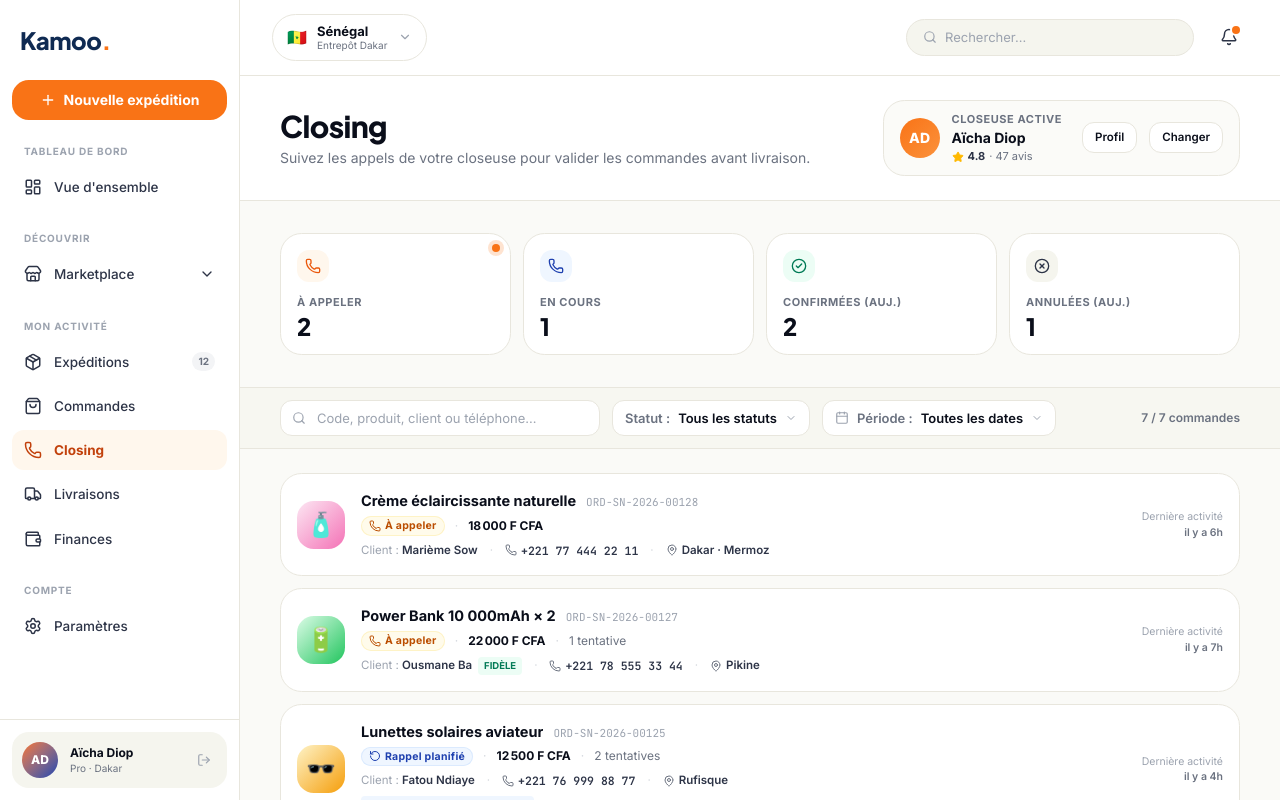
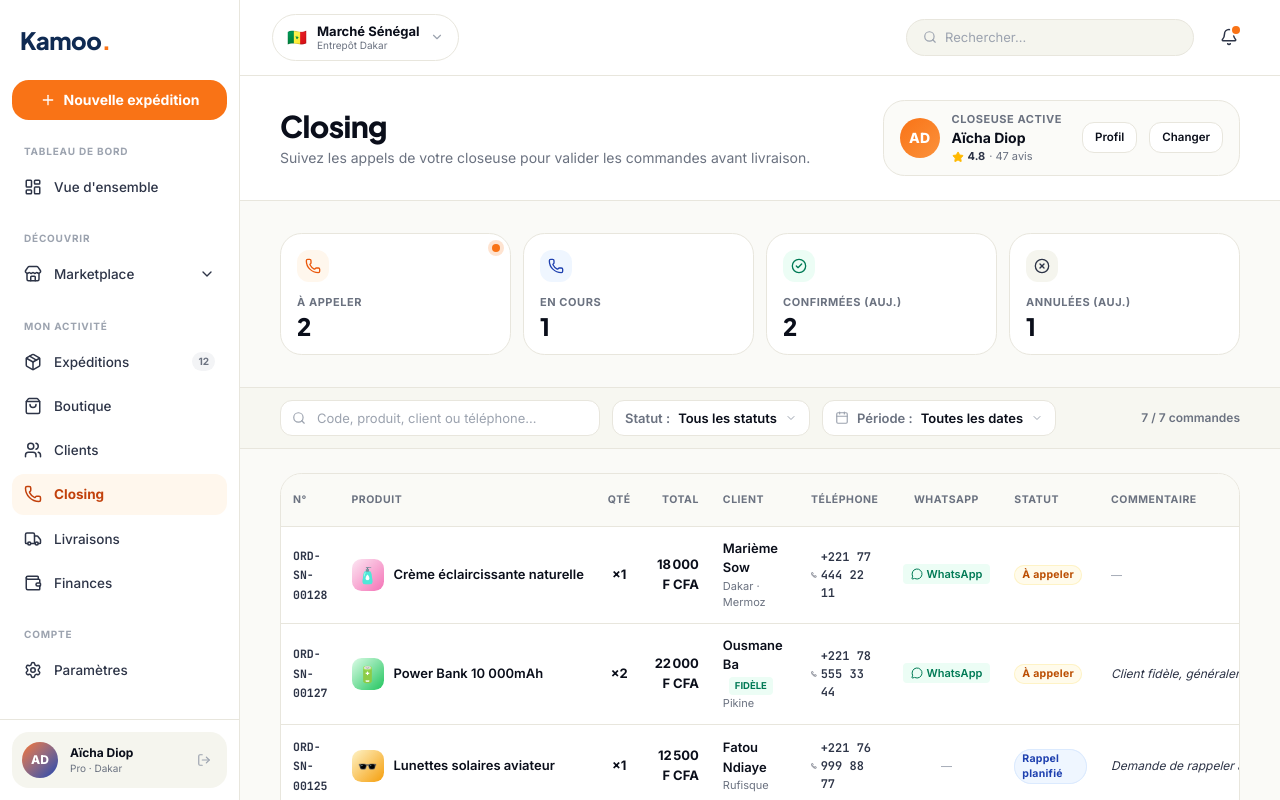
Before and after one commit to Patrick-hub90/kamoo-app, a Next.js app: page /closing in a window 1280 px wide. Built offline with nearby package versions, Linux system fonts and the light colour scheme.

Commit message:
feat: refonte sidebar (Commandes→Clients, ajout Boutique) + concept Marché dans selecteur + Closing en tableau Shopify-style avec compte à rebours

```diff
--- /dev/null
+++ b/src/app/(vendor)/boutique/page.tsx
@@ -0,0 +1,11 @@
+import { StubPage } from "@/components/kamoo/stub-page";
+
+export default function BoutiquePage() {
+  return (
+    <StubPage
+      title="Boutique"
+      subtitle="Catalogue de vos produits enrichis (FAQ, mode d'emploi, garantie, stock) pour faciliter le travail de votre closeuse."
+      emoji="🛒"
+    />
+  );
+}
--- /dev/null
+++ b/src/app/(vendor)/clients/page.tsx
@@ -0,0 +1,11 @@
+import { StubPage } from "@/components/kamoo/stub-page";
+
+export default function ClientsPage() {
+  return (
+    <StubPage
+      title="Clients"
+      subtitle="Tous les consommateurs qui ont commandé chez vous, avec leur historique de commandes."
+      emoji="👥"
+    />
+  );
+}
--- a/src/app/(vendor)/closing/page.tsx
+++ b/src/app/(vendor)/closing/page.tsx
@@ -4,13 +4,15 @@ import { useMemo, useState } from "react";
 import {
   CheckCircle2,
   ChevronDown,
+  MessageCircle,
   Phone,
   Search,
   Star,
   XCircle,
 } from "lucide-react";
-import { ClosingCard } from "@/components/kamoo/closing-card";
 import { StatCard } from "@/components/kamoo/stat-card";
+import { StatusPill } from "@/components/kamoo/status-pill";
+import { Countdown } from "@/components/kamoo/countdown";
 import {
   DateRangeFilter,
   type DateFilterValue,
@@ -22,8 +24,11 @@ import {
 } from "@/lib/data/mock-closing";
 import {
   CLOSING_STATUS_LABELS,
+  CANCELLATION_REASON_LABELS,
+  type ClosingAssignment,
   type ClosingStatus,
 } from "@/lib/types/closing";
+import { formatXOF } from "@/lib/format";
 import { cn } from "@/lib/utils";
 
 type StatusFilter = "all" | ClosingStatus;
@@ -37,6 +42,22 @@ const STATUS_FILTERS: { id: StatusFilter; label: string }[] = [
   { id: "cancelled", label: CLOSING_STATUS_LABELS.cancelled },
   { id: "delivered", label: CLOSING_STATUS_LABELS.delivered },
 ];
+
+function statusTone(s: ClosingStatus) {
+  switch (s) {
+    case "to_call":
+      return "amber" as const;
+    case "called":
+    case "callback_scheduled":
+      return "blue" as const;
+    case "confirmed":
+      return "green" as const;
+    case "cancelled":
+      return "red" as const;
+    case "delivered":
+      return "gray" as const;
+  }
+}
 
 export default function ClosingPage() {
   const assignments = MOCK_CLOSING_ASSIGNMENTS;
@@ -66,7 +87,6 @@ export default function ClosingPage() {
         )
           return false;
       }
-      // Date filtering omitted for brevity; could be applied like in expeditions
       return true;
     });
   }, [assignments, statusFilter, search]);
@@ -212,7 +232,6 @@ export default function ClosingPage() {
             )}
           </div>
 
-          {/* Filtre date */}
           <DateRangeFilter value={dateFilter} onChange={setDateFilter} />
 
           {filtersActive && (
@@ -236,8 +255,8 @@ export default function ClosingPage() {
         </div>
       </div>
 
-      {/* LISTE */}
-      <div className="flex-1 overflow-y-auto px-10 py-6">
+      {/* TABLEAU style Shopify */}
+      <div className="flex-1 overflow-auto px-10 py-6">
         {filtered.length === 0 ? (
           <div className="grid place-items-center rounded-2xl border border-dashed border-line bg-white py-20 text-center">
             <div className="text-3xl">📞</div>
@@ -246,13 +265,197 @@ export default function ClosingPage() {
             </p>
           </div>
         ) : (
-          <div className="flex flex-col gap-3">
-            {filtered.map((a) => (
-              <ClosingCard key={a.id} assignment={a} />
-            ))}
-          </div>
+          <ClosingTable assignments={filtered} />
         )}
       </div>
     </div>
   );
 }
+
+/* ─── Tableau type Shopify ──────────────────────────────────────── */
+function ClosingTable({ assignments }: { assignments: ClosingAssignment[] }) {
+  return (
+    <div className="overflow-x-auto rounded-2xl border border-line bg-white">
+      <table className="w-full text-[13px]">
+        <thead>
+          <tr className="border-b border-line bg-paper-2/50 text-left">
+            <Th>N°</Th>
+            <Th>Produit</Th>
+            <Th align="center">Qté</Th>
+            <Th align="right">Total</Th>
+            <Th>Client</Th>
+            <Th>Téléphone</Th>
+            <Th align="center">WhatsApp</Th>
+            <Th>Statut</Th>
+            <Th>Commentaire</Th>
+            <Th>Compte à rebours</Th>
+          </tr>
+        </thead>
+        <tbody>
+          {assignments.map((a) => (
+            <tr
+              key={a.id}
+              className="border-b border-line last:border-0 hover:bg-paper-2/40"
+            >
+              {/* N° */}
+              <Td>
+                <span className="font-mono-kamoo text-[11.5px] font-bold text-ink-700">
+                  {a.publicCode}
+                </span>
+              </Td>
+
+              {/* Produit */}
+              <Td>
+                <div className="flex items-center gap-2.5">
+                  <div
+                    className="grid h-8 w-8 shrink-0 place-items-center rounded-md text-base"
+                    style={{ background: a.productBg }}
+                  >
+                    {a.productEmoji}
+                  </div>
+                  <span className="truncate font-semibold text-ink-900">
+                    {a.productName}
+                  </span>
+                </div>
+              </Td>
+
+              {/* Quantité */}
+              <Td align="center">
+                <span className="font-bold text-ink-900">×{a.quantity}</span>
+              </Td>
+
+              {/* Total */}
+              <Td align="right">
+                <span className="font-bold text-ink-900">
+                  {formatXOF(a.amountXof)}
+                </span>
+              </Td>
+
+              {/* Client */}
+              <Td>
+                <div>
+                  <div className="font-semibold text-ink-900">
+                    {a.client.name}
+                    {a.client.isReturning && (
+                      <span className="ml-1.5 inline-flex items-center rounded bg-emerald-50 px-1.5 py-0.5 text-[9.5px] font-bold uppercase text-emerald-700">
+                        Fidèle
+                      </span>
+                    )}
+                  </div>
+                  <div className="text-[11px] text-ink-500">
+                    {a.client.city}
+                  </div>
+                </div>
+              </Td>
+
+              {/* Téléphone */}
+              <Td>
+                <a
+                  href={`tel:${a.client.phone}`}
+                  className="inline-flex items-center gap-1 font-mono-kamoo text-[12px] font-semibold text-ink-700 hover:text-kamoo-blue-700"
+                >
+                  <Phone className="h-3 w-3" />
+                  {a.client.phone}
+                </a>
+              </Td>
+
+              {/* WhatsApp */}
+              <Td align="center">
+                {a.client.whatsapp ? (
+                  <a
+                    href={`https://wa.me/${a.client.whatsapp.replace(/\D/g, "")}`}
+                    target="_blank"
+                    rel="noopener noreferrer"
+                    className="inline-flex items-center gap-1 rounded bg-emerald-50 px-2 py-0.5 text-[11px] font-semibold text-emerald-700 hover:bg-emerald-100"
+                  >
+                    <MessageCircle className="h-3 w-3" />
+                    WhatsApp
+                  </a>
+                ) : (
+                  <span className="text-[11px] text-ink-400">—</span>
+                )}
+              </Td>
+
+              {/* Statut */}
+              <Td>
+                <StatusPill
+                  tone={statusTone(a.status)}
+                  label={CLOSING_STATUS_LABELS[a.status]}
+                />
+              </Td>
+
+              {/* Commentaire */}
+              <Td>
+                {a.comment ? (
+                  <span
+                    className="block max-w-[200px] truncate text-[12px] italic text-ink-700"
+                    title={a.comment}
+                  >
+                    {a.comment}
+                  </span>
+                ) : a.status === "cancelled" && a.cancellationReason ? (
+                  <span className="text-[11px] text-red-700">
+                    {CANCELLATION_REASON_LABELS[a.cancellationReason]}
+                  </span>
+                ) : (
+                  <span className="text-[11px] text-ink-400">—</span>
+                )}
+              </Td>
+
+              {/* Compte à rebours */}
+              <Td>
+                {a.status === "callback_scheduled" && a.callbackAt ? (
+                  <Countdown targetIso={a.callbackAt} compact />
+                ) : a.status === "confirmed" && a.scheduledDeliveryAt ? (
+                  <Countdown targetIso={a.scheduledDeliveryAt} />
+                ) : (
+                  <span className="text-[11px] text-ink-400">—</span>
+                )}
+              </Td>
+            </tr>
+          ))}
+        </tbody>
+      </table>
+    </div>
+  );
+}
+
+function Th({
+  children,
+  align = "left",
+}: {
+  children: React.ReactNode;
+  align?: "left" | "center" | "right";
+}) {
+  return (
+    <th
+      className={cn(
+        "px-3 py-2.5 text-[10.5px] font-bold uppercase tracking-wider text-ink-500",
+        align === "right" && "text-right",
+        align === "center" && "text-center",
+      )}
+    >
+      {children}
+    </th>
+  );
+}
+
+function Td({
+  children,
+  align = "left",
+}: {
+  children: React.ReactNode;
+  align?: "left" | "center" | "right";
+}) {
+  return (
+    <td
+      className={cn(
+        "px-3 py-3 align-middle text-[13px]",
+        align === "right" && "text-right",
+        align === "center" && "text-center",
+      )}
+    >
+      {children}
+    </td>
+  );
+}
--- a/src/app/(vendor)/commandes/page.tsx
+++ /dev/null
@@ -1,11 +0,0 @@
-import { StubPage } from "@/components/kamoo/stub-page";
-
-export default function CommandesPage() {
-  return (
-    <StubPage
-      title="Commandes"
-      subtitle="Toutes les commandes reçues depuis vos boutiques (Shopify, WooCommerce, Excel)."
-      emoji="🛍️"
-    />
-  );
-}
--- /dev/null
+++ b/src/components/kamoo/countdown.tsx
@@ -0,0 +1,68 @@
+"use client";
+
+import { useEffect, useState } from "react";
+
+type Props = {
+  /** Date cible ISO */
+  targetIso: string;
+  /** Affichage compact (vs verbeux) */
+  compact?: boolean;
+};
+
+function diffParts(target: Date, now: Date) {
+  const diffMs = target.getTime() - now.getTime();
+  const past = diffMs < 0;
+  const ms = Math.abs(diffMs);
+  const days = Math.floor(ms / 86_400_000);
+  const hours = Math.floor((ms % 86_400_000) / 3_600_000);
+  const minutes = Math.floor((ms % 3_600_000) / 60_000);
+  return { past, days, hours, minutes };
+}
+
+/**
+ * Compte à rebours minimaliste, mis à jour chaque minute.
+ * Si la date est passée → affiche "il y a X" en rouge.
+ */
+export function Countdown({ targetIso, compact = false }: Props) {
+  const target = new Date(targetIso);
+  const [now, setNow] = useState<Date>(() => new Date());
+
+  useEffect(() => {
+    const id = setInterval(() => setNow(new Date()), 60_000);
+    return () => clearInterval(id);
+  }, []);
+
+  const { past, days, hours, minutes } = diffParts(target, now);
+
+  const parts: string[] = [];
+  if (days > 0) parts.push(`${days}j`);
+  if (hours > 0 || days > 0) parts.push(`${hours}h`);
+  parts.push(`${minutes}min`);
+
+  const label = past ? `Dépassé · ${parts.join(" ")}` : parts.join(" ");
+
+  if (compact) {
+    return (
+      <span
+        className={`font-mono-kamoo text-[11.5px] font-bold ${
+          past ? "text-red-600" : "text-ink-900"
+        }`}
+      >
+        {label}
+      </span>
+    );
+  }
+
+  return (
+    <div
+      className={`inline-flex items-baseline gap-1 rounded-md px-2 py-0.5 text-[11.5px] font-bold ${
+        past
+          ? "bg-red-50 text-red-700"
+          : "bg-emerald-50 text-emerald-700"
+      }`}
+    >
+      <span>{past ? "⏱ Dépassé" : "⏱"}</span>
+      <span className="font-mono-kamoo">{parts.join(" ")}</span>
+    </div>
+  );
+}
--- a/src/components/layout/country-selector.tsx
+++ b/src/components/layout/country-selector.tsx
@@ -21,7 +21,9 @@ export function CountrySelector({ value, onChange }: Props) {
       >
         <span className="text-base">{value.flag}</span>
         <div className="text-left leading-tight">
-          <div className="text-[13px] font-bold text-ink-900">{value.name}</div>
+          <div className="text-[13px] font-bold text-ink-900">
+            {value.isGlobal ? "Vue globale" : `Marché ${value.name}`}
+          </div>
           <div className="text-[10px] text-ink-500">{value.warehouseCity}</div>
         </div>
         <ChevronDown className="h-3.5 w-3.5 text-ink-400" />
@@ -35,7 +37,7 @@ export function CountrySelector({ value, onChange }: Props) {
           />
           <div className="absolute right-0 top-[calc(100%+8px)] z-20 w-72 rounded-xl border border-line bg-white p-1.5 shadow-[var(--shadow-kamoo-lg)]">
             <div className="px-2 py-1.5 text-[10px] font-bold uppercase tracking-wider text-ink-400">
-              Mes pays d'opération
+              Mes marchés
             </div>
             {COUNTRIES.map((c) => (
               <CountryRow
--- a/src/components/layout/sidebar.tsx
+++ b/src/components/layout/sidebar.tsx
@@ -10,6 +10,7 @@ import {
   Phone,
   Truck,
   ShoppingBag,
+  Users,
   Wallet,
   Settings,
   ChevronDown,
@@ -79,7 +80,8 @@ const SECTIONS: Section[] = [
     label: "Mon activité",
     items: [
       { href: "/expeditions", label: "Expéditions", icon: Package, badge: 12 },
-      { href: "/commandes", label: "Commandes", icon: ShoppingBag },
+      { href: "/boutique", label: "Boutique", icon: ShoppingBag },
+      { href: "/clients", label: "Clients", icon: Users },
       { href: "/closing", label: "Closing", icon: Phone },
       { href: "/livraisons", label: "Livraisons", icon: Truck },
       { href: "/finances", label: "Finances", icon: Wallet },
--- a/src/lib/data/countries.ts
+++ b/src/lib/data/countries.ts
@@ -40,9 +40,9 @@ export const COUNTRIES: Country[] = [
 
 export const GLOBAL_OPTION: Country = {
   code: "GLOBAL",
-  name: "Mode Global",
+  name: "Vue globale",
   flag: "🌍",
-  warehouseCity: "Tous pays consolidés",
+  warehouseCity: "Tous marchés consolidés (lecture seule)",
   currency: "XOF",
   isGlobal: true,
 };
--- a/src/lib/data/mock-closing.ts
+++ b/src/lib/data/mock-closing.ts
@@ -13,13 +13,15 @@ export const MOCK_ACTIVE_CLOSEUSE: ActiveCloseuse = {
 export const MOCK_CLOSING_ASSIGNMENTS: ClosingAssignment[] = [
   {
     id: "co_01",
-    publicCode: "ORD-SN-2026-00128",
+    publicCode: "ORD-SN-00128",
     productName: "Crème éclaircissante naturelle",
     productEmoji: "🧴",
     productBg: "linear-gradient(135deg,#FCE7F3,#F472B6)",
+    quantity: 1,
     client: {
       name: "Marième Sow",
       phone: "+221 77 444 22 11",
+      whatsapp: "+221 77 444 22 11",
       city: "Dakar · Mermoz",
       isReturning: false,
     },
@@ -31,28 +33,32 @@ export const MOCK_CLOSING_ASSIGNMENTS: ClosingAssignment[] = [
   },
   {
     id: "co_02",
-    publicCode: "ORD-SN-2026-00127",
-    productName: "Power Bank 10 000mAh × 2",
+    publicCode: "ORD-SN-00127",
+    productName: "Power Bank 10 000mAh",
     productEmoji: "🔋",
     productBg: "linear-gradient(135deg,#DCFCE7,#22C55E)",
+    quantity: 2,
     client: {
       name: "Ousmane Ba",
       phone: "+221 78 555 33 44",
+      whatsapp: "+221 78 555 33 44",
       city: "Pikine",
       isReturning: true,
     },
     amountXof: 22000,
     status: "to_call",
+    comment: "Client fidèle, généralement rapide à confirmer",
     lastActivityAt: "2026-05-01T07:45:00Z",
     createdAt: "2026-05-01T07:30:00Z",
     callAttempts: 1,
   },
   {
     id: "co_03",
-    publicCode: "ORD-SN-2026-00125",
+    publicCode: "ORD-SN-00125",
     productName: "Lunettes solaires aviateur",
     productEmoji: "🕶️",
     productBg: "linear-gradient(135deg,#FEF3C7,#F59E0B)",
+    quantity: 1,
     client: {
       name: "Fatou Ndiaye",
       phone: "+221 76 999 88 77",
@@ -62,38 +68,44 @@ export const MOCK_CLOSING_ASSIGNMENTS: ClosingAssignment[] = [
     amountXof: 12500,
     status: "callback_scheduled",
     callbackAt: "2026-05-01T16:00:00Z",
+    comment: "Demande de rappeler à 16h après le boulot",
     lastActivityAt: "2026-05-01T10:15:00Z",
     createdAt: "2026-04-30T18:00:00Z",
     callAttempts: 2,
   },
   {
     id: "co_04",
-    publicCode: "ORD-SN-2026-00122",
+    publicCode: "ORD-SN-00122",
     productName: "Sac à main cuir",
     productEmoji: "👜",
     productBg: "linear-gradient(135deg,#DBEAFE,#3B82F6)",
+    quantity: 1,
     client: {
       name: "Aminata Diallo",
       phone: "+221 70 111 22 33",
+      whatsapp: "+221 70 111 22 33",
       city: "Dakar · Plateau",
       isReturning: true,
     },
     amountXof: 25000,
     status: "confirmed",
     scheduledDeliveryAt: "2026-05-02T14:30:00Z",
+    comment: "Préfère livraison après-midi",
     lastActivityAt: "2026-05-01T11:30:00Z",
     createdAt: "2026-04-30T16:20:00Z",
     callAttempts: 1,
   },
   {
     id: "co_05",
-    publicCode: "ORD-SN-2026-00120",
-    productName: "Casquette brodée × 3",
+    publicCode: "ORD-SN-00120",
+    productName: "Casquette brodée",
     productEmoji: "🧢",
     productBg: "linear-gradient(135deg,#FED7AA,#F97316)",
+    quantity: 3,
     client: {
       name: "Mamadou Sy",
       phone: "+221 77 888 66 55",
+      whatsapp: "+221 77 888 66 55",
       city: "Guediawaye",
       isReturning: false,
     },
@@ -106,10 +118,11 @@ export const MOCK_CLOSING_ASSIGNMENTS: ClosingAssignment[] = [
   },
   {
     id: "co_06",
-    publicCode: "ORD-SN-2026-00118",
+    publicCode: "ORD-SN-00118",
     productName: "Coque téléphone silicone",
     productEmoji: "📱",
     productBg: "linear-gradient(135deg,#E9D5FF,#A78BFA)",
+    quantity: 1,
     client: {
       name: "Khadija Mbaye",
       phone: "+221 76 333 44 55",
@@ -119,19 +132,22 @@ export const MOCK_CLOSING_ASSIGNMENTS: ClosingAssignment[] = [
     amountXof: 8500,
     status: "cancelled",
     cancellationReason: "no_money",
+    comment: "Client souhaitait reporter, finalement pas d'argent ce mois",
     lastActivityAt: "2026-05-01T11:00:00Z",
     createdAt: "2026-04-30T12:00:00Z",
     callAttempts: 2,
   },
   {
     id: "co_07",
-    publicCode: "ORD-SN-2026-00115",
+    publicCode: "ORD-SN-00115",
     productName: "Crème éclaircissante naturelle",
     productEmoji: "🧴",
     productBg: "linear-gradient(135deg,#FCE7F3,#F472B6)",
+    quantity: 1,
     client: {
       name: "Aïssatou Faye",
       phone: "+221 78 222 11 99",
+      whatsapp: "+221 78 222 11 99",
       city: "Dakar · Almadies",
       isReturning: true,
     },
--- a/src/lib/types/closing.ts
+++ b/src/lib/types/closing.ts
@@ -26,10 +26,14 @@ export type ClosingAssignment = {
   productName: string;
   productEmoji: string;
   productBg: string;
+  /** Quantité commandée */
+  quantity: number;
   /** Client */
   client: {
     name: string;
     phone: string;
+    /** WhatsApp peut différer du téléphone d'appel */
+    whatsapp?: string;
     city: string;
     isReturning: boolean; // déjà commandé avant
   };
@@ -43,6 +47,8 @@ export type ClosingAssignment = {
   scheduledDeliveryAt?: string;
   /** Si cancelled, motif */
   cancellationReason?: CancellationReason;
+  /** Commentaire libre laissé par la closeuse */
+  comment?: string;
   /** Date dernière activité (appel, etc.) */
   lastActivityAt: string;
   /** Date de création de la commande */
```
